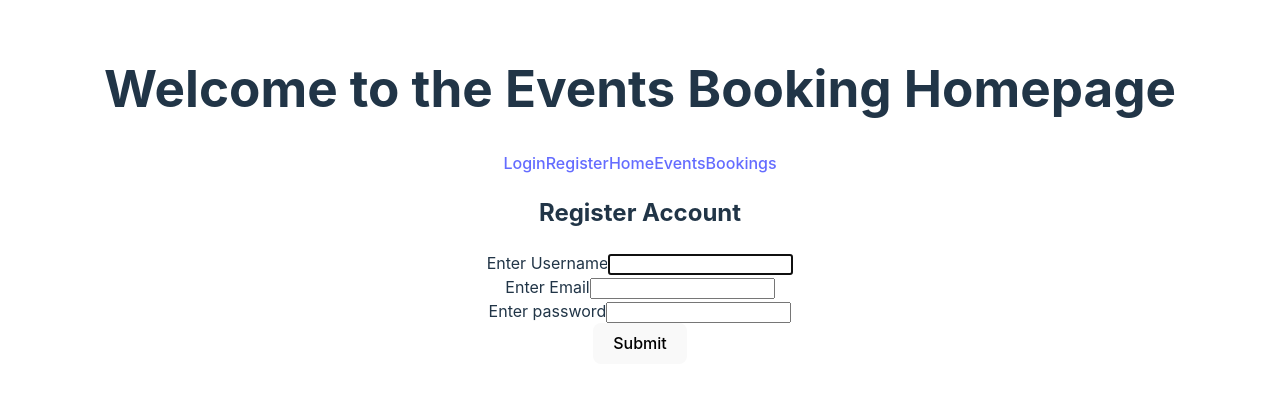
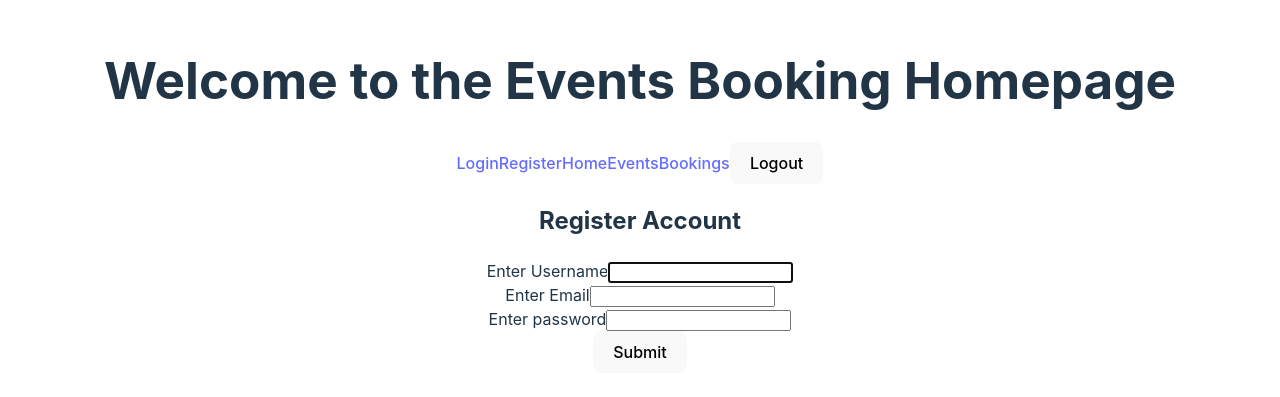
Before and after one commit to ehoversten/graphql_event_booking, a React (Vite) app in the folder client/: page /signup in a window 1280 px wide. Shown: the part 205-602 px from the top of the page. Built offline with nearby package versions, Linux system fonts and the light colour scheme.

Commit message:
added logout functionality

```diff
--- a/client/src/components/Navigation/Navigation.jsx
+++ b/client/src/components/Navigation/Navigation.jsx
@@ -2,6 +2,14 @@ import React from 'react';
 import { Link } from 'react-router-dom';
 
 function Navigation() {
+
+  const handleLogout = () => {
+    if(localStorage.getItem('id_token')) {
+      localStorage.removeItem('id_token');
+    }
+    console.log("Logged Out");
+  }
+
   return (
     <div>
         <Link to='/login'>Login</Link>
@@ -9,6 +17,7 @@ function Navigation() {
         <Link to='/'>Home</Link>
         <Link to='/events'>Events</Link>
         <Link to='/bookings'>Bookings</Link>
+        <button className="logout" onClick={handleLogout}>Logout</button>
     </div>
   )
 }
--- a/client/src/utils/mutations.jsx
+++ b/client/src/utils/mutations.jsx
@@ -22,6 +22,15 @@ export const REGISTER = gql`
                 username
                 email
             }
+        }
+    }
+`
+
+export const LOGOUT = gql`
+    mutation Logout {
+        logout {
+            msg
+            err
         }
     }
 `
```
